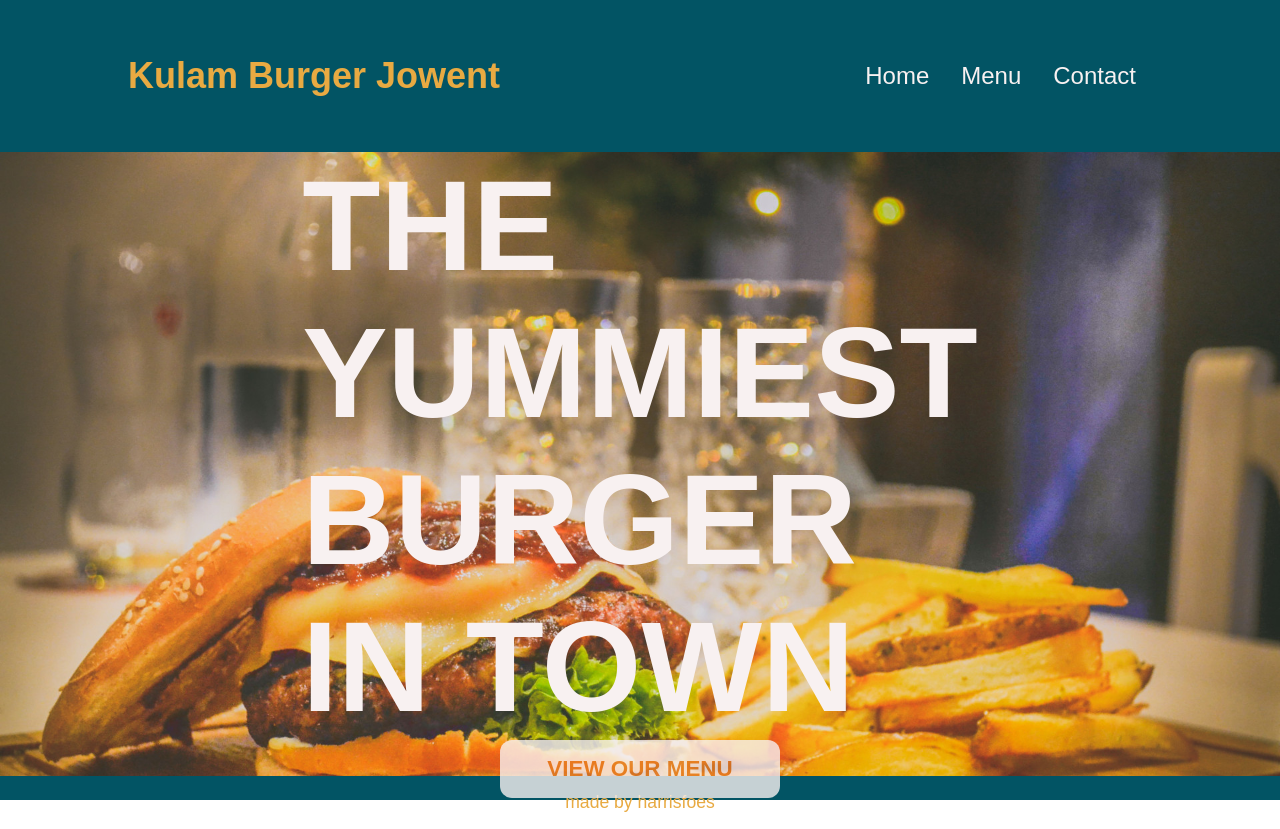
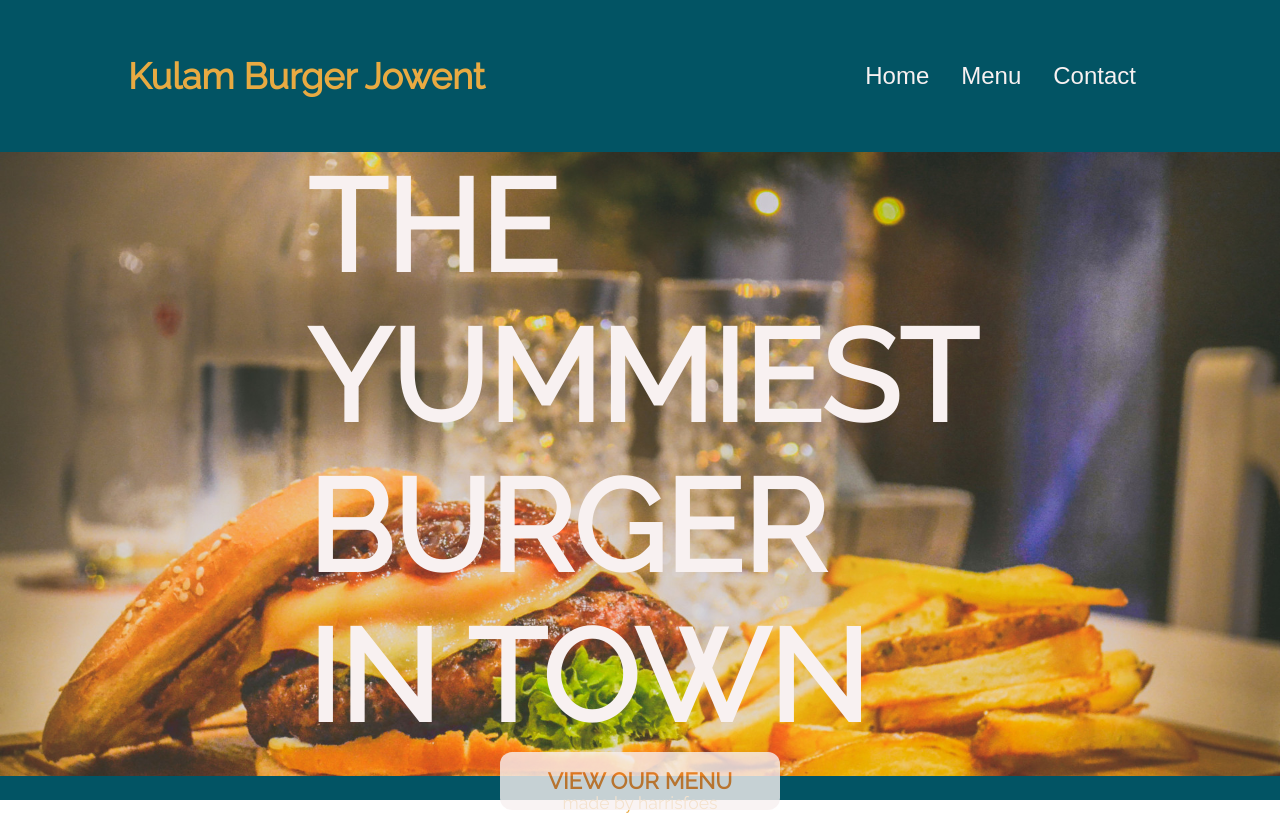
Before and after one commit to harrisfoes/odin-restaurant-page, a plain HTML site: page index.html in a window 1280 px wide. Drawn offline with Linux system fonts and the light colour scheme.

Commit message:
fixed issue with font

```diff
--- a/style.css
+++ b/style.css
@@ -1,5 +1,5 @@
 
-import url('https://fonts.googleapis.com/css2?family=Raleway&display=swap');
+@import url('https://fonts.googleapis.com/css2?family=Raleway&display=swap');
 
 :root {
     --orange: #E57C23;
```
